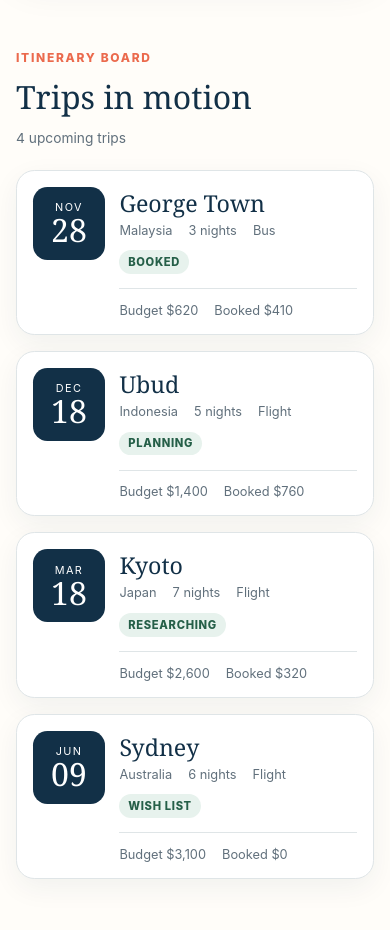
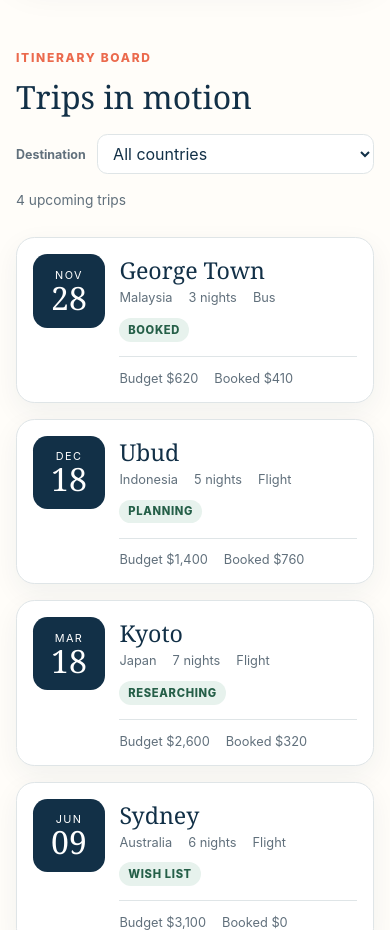
Before and after one commit to chocoHacks33/trip-tally-dashboard, a website: page index.html in a window 390 px wide. Shown: the part 980-1910 px from the top of the page. Drawn offline with Linux system fonts and the light colour scheme.

Commit message:
feat: filter trips by destination

```diff
--- a/app.js
+++ b/app.js
@@ -66,6 +66,14 @@ function summarizeTrips(items) {
   );
 }
 
+function getCountries(items) {
+  return [...new Set(items.map((trip) => trip.country))].sort((a, b) => a.localeCompare(b));
+}
+
+function filterTripsByCountry(items, country) {
+  return country === "all" ? items : items.filter((trip) => trip.country === country);
+}
+
 function formatCurrency(value) {
   return new Intl.NumberFormat("en-SG", {
     style: "currency",
@@ -124,7 +132,20 @@ function renderDashboard(items = trips) {
   document.querySelector("#trip-list").innerHTML = orderedTrips.map(tripCardMarkup).join("");
 }
 
+function setupCountryFilter(items = trips) {
+  const filter = document.querySelector("#country-filter");
+  const options = getCountries(items)
+    .map((country) => `<option value="${country}">${country}</option>`)
+    .join("");
+
+  filter.insertAdjacentHTML("beforeend", options);
+  filter.addEventListener("change", () => {
+    renderDashboard(filterTripsByCountry(items, filter.value));
+  });
+}
+
 if (typeof document !== "undefined") {
+  setupCountryFilter();
   renderDashboard();
 }
 
@@ -132,6 +153,8 @@ if (typeof module !== "undefined") {
   module.exports = {
     formatCurrency,
     formatTripDate,
+    filterTripsByCountry,
+    getCountries,
     getTripDuration,
     summarizeTrips,
     tripCardMarkup,
--- a/index.html
+++ b/index.html
@@ -58,7 +58,13 @@
             <p class="eyebrow">Itinerary board</p>
             <h2 id="itinerary-title">Trips in motion</h2>
           </div>
-          <p id="trip-summary" aria-live="polite"></p>
+          <div class="trip-controls">
+            <label for="country-filter">Destination</label>
+            <select id="country-filter">
+              <option value="all">All countries</option>
+            </select>
+            <p id="trip-summary" aria-live="polite"></p>
+          </div>
         </div>
         <div id="trip-list" class="trip-grid"></div>
       </section>
--- a/styles.css
+++ b/styles.css
@@ -224,6 +224,35 @@ h1 {
   font-size: 0.86rem;
 }
 
+.trip-controls {
+  display: grid;
+  grid-template-columns: auto minmax(10rem, auto);
+  gap: 0.4rem 0.7rem;
+  align-items: center;
+  justify-content: end;
+}
+
+.trip-controls label {
+  color: var(--muted);
+  font-size: 0.78rem;
+  font-weight: 700;
+}
+
+.trip-controls select {
+  min-height: 2.5rem;
+  padding: 0.4rem 2rem 0.4rem 0.7rem;
+  border: 1px solid var(--line);
+  border-radius: 0.65rem;
+  color: var(--navy);
+  background: var(--panel);
+  font: inherit;
+}
+
+.trip-controls #trip-summary {
+  grid-column: 1 / -1;
+  text-align: right;
+}
+
 .trip-grid {
   display: grid;
   grid-template-columns: repeat(2, minmax(0, 1fr));
@@ -349,6 +378,16 @@ footer {
     display: block;
   }
 
+  .trip-controls {
+    grid-template-columns: auto 1fr;
+    justify-content: stretch;
+    margin-top: 1rem;
+  }
+
+  .trip-controls #trip-summary {
+    text-align: left;
+  }
+
   #trip-summary {
     margin-top: 0.7rem;
   }
```
Also changed, not shown: tests/app.test.js (+11 -0 lines).
